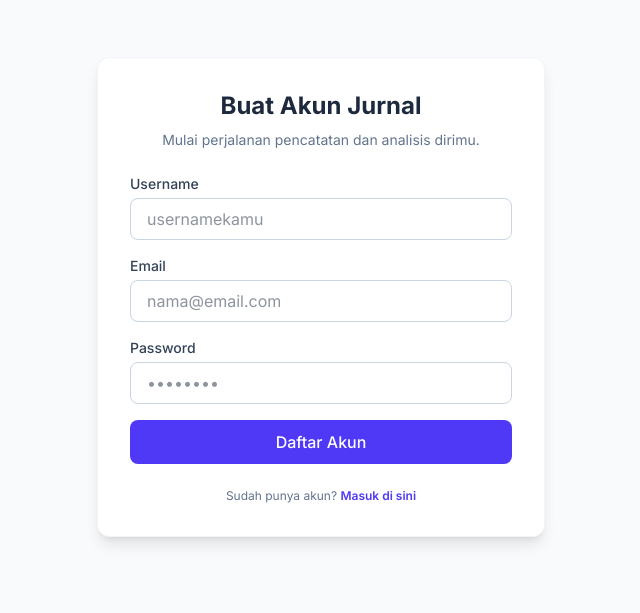
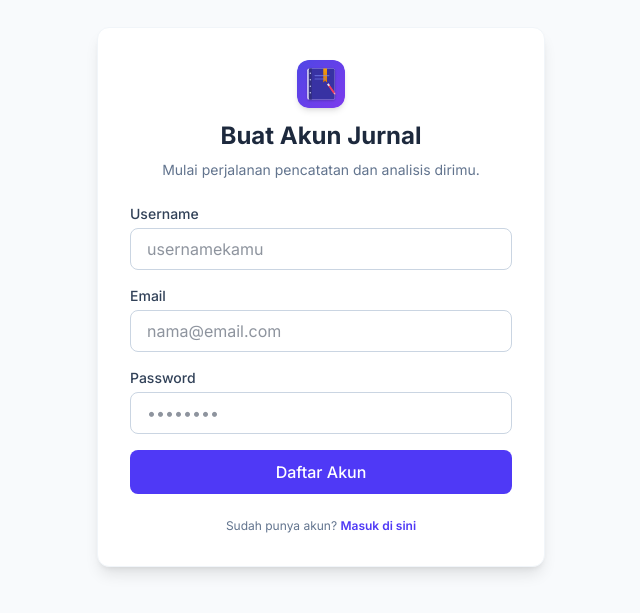
Before and after one commit to nafilok/Word-Journalling, a Next.js app in the folder frontend/: page /register in a window 1280 px wide. Shown: the part 103-716 px from the top of the page, without its empty margins (319-959 px from the left). Built offline with nearby package versions, Linux system fonts and the light colour scheme; no server answers.

Commit message:
feat(ui): display journal SVG logo on dashboard, login, and register headers

```diff
--- a/frontend/src/app/(auth)/login/page.tsx
+++ b/frontend/src/app/(auth)/login/page.tsx
@@ -39,6 +39,9 @@
   return (
     <div className="min-h-screen flex items-center justify-center bg-slate-50 px-4">
       <div className="max-w-md w-full bg-white rounded-xl shadow-lg p-8 border border-slate-100">
+        <div className="flex justify-center mb-3">
+          <img src="/icon.svg" alt="Journal Logo" className="w-12 h-12 rounded-xl shadow-md" />
+        </div>
         <h2 className="text-2xl font-bold text-center text-slate-800 mb-2">
           Selamat Datang Kembali
         </h2>
--- a/frontend/src/app/(auth)/register/page.tsx
+++ b/frontend/src/app/(auth)/register/page.tsx
@@ -37,6 +37,9 @@
     return (
     <div className="min-h-screen flex items-center justify-center bg-slate-50 px-4">
       <div className="max-w-md w-full bg-white rounded-xl shadow-lg p-8 border border-slate-100">
+        <div className="flex justify-center mb-3">
+          <img src="/icon.svg" alt="Journal Logo" className="w-12 h-12 rounded-xl shadow-md" />
+        </div>
         <h2 className="text-2xl font-bold text-center text-slate-800 mb-2">
           Buat Akun Jurnal
         </h2>
--- a/frontend/src/app/(dashboard)/journal/page.tsx
+++ b/frontend/src/app/(dashboard)/journal/page.tsx
@@ -107,8 +107,8 @@
       {/* Header Navigation */}
       <header className="bg-white border-b border-slate-200 sticky top-0 z-10">
         <div className="max-w-5xl mx-auto px-4 py-4 flex justify-between items-center">
-          <div className="flex items-center gap-2">
-            <span className="text-2xl">📓</span>
+          <div className="flex items-center gap-3">
+            <img src="/icon.svg" alt="Journal Icon" className="w-8 h-8 rounded-lg shadow-sm" />
             <h1 className="text-xl font-bold text-slate-800">Word Journaling</h1>
           </div>
           <button
```
